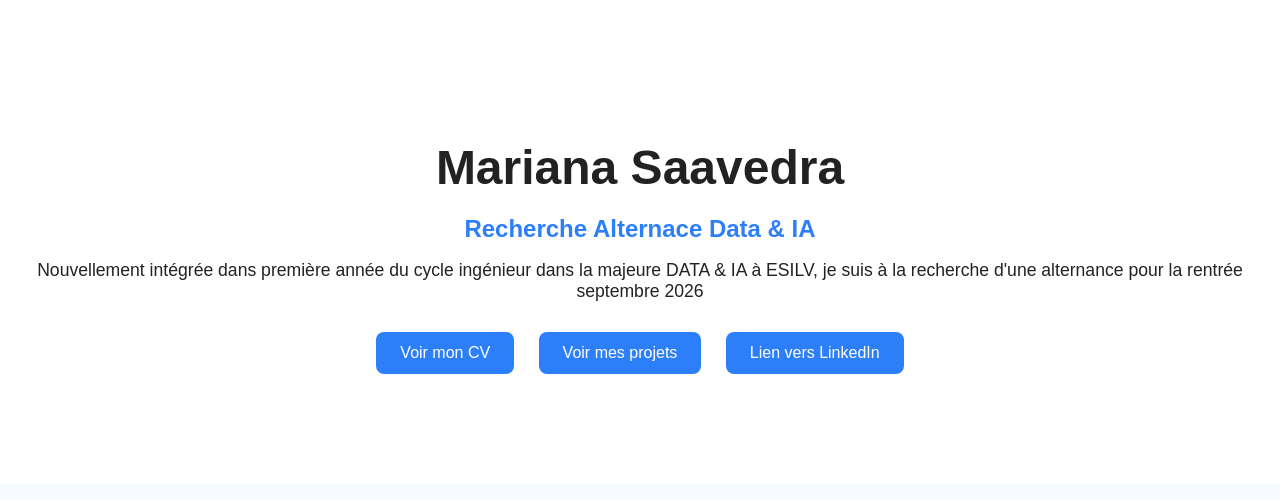
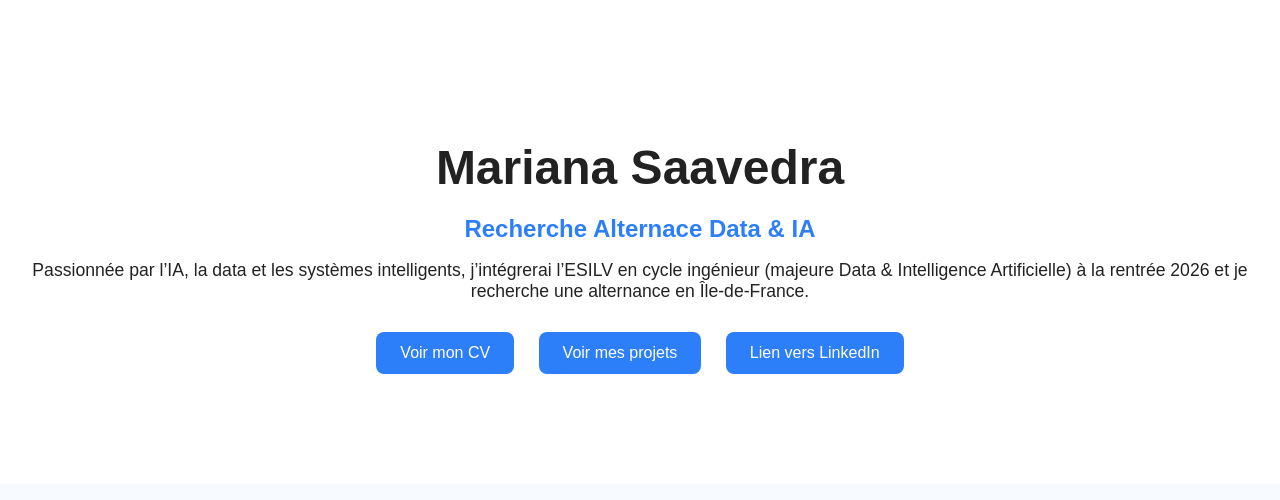
Before and after one commit to marianasaavedrab/portfolio-website, a FastAPI app: page / in a window 1280 px wide. Shown: the top 500 px of the page. Run offline with FastAPI, Linux system fonts and the light colour scheme.

Commit message:
Update bio final version

```diff
--- a/templates/index.html
+++ b/templates/index.html
@@ -13,8 +13,7 @@
             <h1>Mariana Saavedra</h1>
             <h2>Recherche Alternace Data & IA</h2>
             <p>
-                Nouvellement intégrée dans première année du cycle ingénieur dans la majeure DATA & IA à ESILV,
-                je suis à la recherche d'une alternance pour la rentrée septembre 2026
+                Passionnée par l’IA, la data et les systèmes intelligents, j’intégrerai l’ESILV en cycle ingénieur (majeure Data & Intelligence Artificielle) à la rentrée 2026 et je recherche une alternance en Île-de-France.
             </p>
             <a href="/static/cv_mariana_saavedra.pdf" target="_blank">Voir mon CV</a>
             <a href="#projects">Voir mes projets</a>
```
